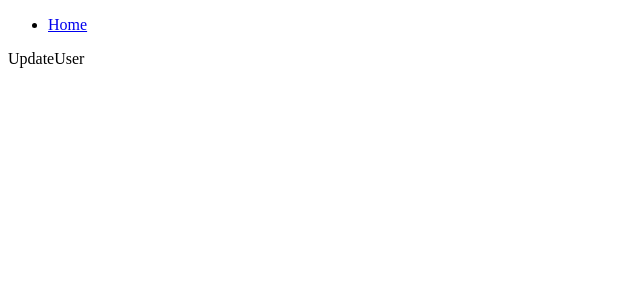
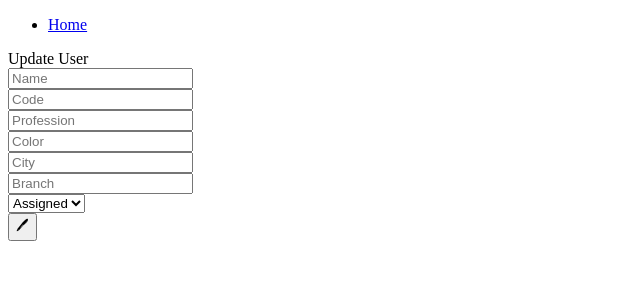
Before and after one commit to jeffreyleec/fullstack-js-crud-exercise, a React (Create React App) app in the folder client/plexxis-exercise/: page /user/update/1 in a window 1280 px wide. Shown: the top 300 px of the page, without its empty margins (0-640 px from the left). Built offline with nearby package versions, Linux system fonts and the light colour scheme; no server answers.

Commit message:
create get update delete users completed

```diff
--- /dev/null
+++ b/client/plexxis-exercise/src/components/EditUser.js
@@ -0,0 +1,83 @@
+import React, { useContext, useState } from "react";
+import UserRetrieve from "../apis/UserRetrieve";
+import { UsersContext } from "../context/UsersContext";
+import { useNavigate } from 'react-router-dom';
+
+export const EditUser = () => {
+  const {users, setUsers} = useContext(UsersContext)
+  const navigate = useNavigate();
+
+  const [id, setID] = useState("");
+
+
+
+
+// const handleEdit = async (id) => {
+//   // e.preventDefault()
+//   // console.log('test working', id)
+// try{
+//   const response = await UserRetrieve.put(`/user/${id}`)
+//   console.log(response)
+//   setUsers(users.filter((user)=> {
+//     return user.id !== id;
+//   })
+//   );
+// }catch(err){
+// console.log(err)
+// }
+// }
+
+const handleEdit = (id) => {
+
+  navigate(`/user/update/${id}`);
+}
+
+
+// const handleSubmit = async (e) =>{
+//   //avoids reload when form submission
+//   e.preventDefault()
+
+//   try{
+//     const response = await UserRetrieve.post("/user", {
+//       name,
+//       code,
+//       profession,
+//       color,
+//       city,
+//       branch,
+//       assigned,
+//     })
+//      addUser(response.data.data)
+//     console.log(response)
+//   }catch(err){
+//     console.log(err)
+
+//   }
+
+// }
+
+
+  return (
+    <div>
+     EDIT/UPDATE User Information
+      <form>
+        <div className="form-row">
+          <div className="col">
+            <input
+              value={id}
+              onChange={(e) => setID(e.target.value) }
+
+              type="text"
+              className="form-control"
+              placeholder="Enter ID"
+            />
+          </div>
+
+          <div>
+            <button onClick={()=>handleEdit(id)} type="submit" >🖊</button>
+          </div>
+        </div>
+      </form>
+    </div>
+  );
+};
--- a/client/plexxis-exercise/src/components/SuperTable.js
+++ b/client/plexxis-exercise/src/components/SuperTable.js
@@ -6,8 +6,10 @@ import "./styles/table.css";
 import UserRetrieve from "../apis/UserRetrieve";
 import { UsersContext } from "../context/UsersContext";
 
+
 export const SuperTable = (props) => {
   const { users, setUsers } = useContext(UsersContext);
+
 
   // const data = useMemo(() => {
     useEffect(() => {
--- a/client/plexxis-exercise/src/routes/Home.js
+++ b/client/plexxis-exercise/src/routes/Home.js
@@ -5,6 +5,7 @@ import { SuperTable } from "../components/SuperTable";
 // import { SuperTable } from './components/SuperTable';
 // import {Table} from '../components/Table'
 import {DeleteUser} from '../components/DeleteUser'
+import { EditUser } from "../components/EditUser";
 export const Home = () => {
   return (
     <div>
@@ -12,6 +13,7 @@ export const Home = () => {
       <AddUser />
       <SuperTable />
       <DeleteUser />
+      <EditUser />
       {/* <Table /> */}
     </div>
   );
--- a/client/plexxis-exercise/src/routes/UpdateUser.js
+++ b/client/plexxis-exercise/src/routes/UpdateUser.js
@@ -1,7 +1,142 @@
-import React from 'react'
+import React, { useContext, useEffect, useState } from "react";
+import UserRetrieve from "../apis/UserRetrieve";
+import { UsersContext } from "../context/UsersContext";
+import { useParams } from "react-router-dom";
+import { useNavigate } from 'react-router-dom';
+export const UpdateUser = () => {
+  const navigate = useNavigate();
+  //controlled components
+  const [name, setName] = useState("");
+  const [code, setCode] = useState("");
+  const [profession, setProfession] = useState("");
+  const [color, setColor] = useState("");
+  const [city, setCity] = useState("");
+  const [branch, setBranch] = useState("");
+  const [assigned, setAssigned] = useState("");
 
-export const UpdateUser = () => {
+  const { id } = useParams();
+
+  useEffect(() => {
+    const fetchData = async () => {
+      const response = await UserRetrieve.get(`/user/${id}`);
+      //console.log(response.data.data[0].name);
+
+      setName(response.data.data[0].name);
+      setCode(response.data.data[0].code);
+      setProfession(response.data.data[0].profession);
+      setColor(response.data.data[0].color);
+      setCity(response.data.data[0].city);
+      setBranch(response.data.data[0].branch);
+      setAssigned(response.data.data[0].assigned);
+    };
+    fetchData();
+  }, []);
+
+  const handleSubmit = async (e) => {
+    //avoids reload when form submission
+    e.preventDefault();
+
+    try {
+      const updateUser = await UserRetrieve.put(`/user/${id}`, {
+        name,
+        code,
+        profession,
+        color,
+        city,
+        branch,
+        assigned,
+      });
+      navigate(`/`)
+      //  addUser(response.data.data)
+      console.log(updateUser);
+    } catch (err) {
+      console.log(err);
+    }
+  };
+
   return (
-    <div>UpdateUser</div>
-  )
-}
+    <div>
+      Update User
+      <form>
+        <div className="form-row">
+          <div className="col">
+            <input
+              value={name}
+              onChange={(e) => setName(e.target.value)}
+              type="text"
+              className="form-control"
+              placeholder="Name"
+            />
+          </div>
+          <div className="col">
+            <input
+              value={code}
+              onChange={(e) => setCode(e.target.value)}
+              type="text"
+              className="form-control"
+              placeholder="Code"
+            />
+          </div>
+          <div className="col">
+            <input
+              value={profession}
+              onChange={(e) => setProfession(e.target.value)}
+              type="text"
+              className="form-control"
+              placeholder="Profession"
+            />
+          </div>
+          <div className="col">
+            <input
+              value={color}
+              onChange={(e) => setColor(e.target.value)}
+              type="text"
+              className="form-control"
+              placeholder="Color"
+            />
+          </div>
+          <div className="col">
+            <input
+              value={city}
+              onChange={(e) => setCity(e.target.value)}
+              type="text"
+              className="form-control"
+              placeholder="City"
+            />
+          </div>
+          <div className="col">
+            <input
+              value={branch}
+              onChange={(e) => setBranch(e.target.value)}
+              type="text"
+              className="form-control"
+              placeholder="Branch"
+            />
+          </div>
+          <div className="col">
+            <select
+              value={assigned}
+              onChange={(e) => setAssigned(e.target.value)}
+              className="form-control"
+            >
+              <option hidden value="">
+                Assigned
+              </option>
+              <option value={true}>True</option>
+              <option value={false}>False</option>
+            </select>
+          </div>
+          <div>
+            <button
+              onClick={handleSubmit}
+              type="submit"
+              className="add-user-btn"
+            >
+              🖊
+            </button>
+          </div>
+        </div>
+      </form>
+    </div>
+  );
+};
```
